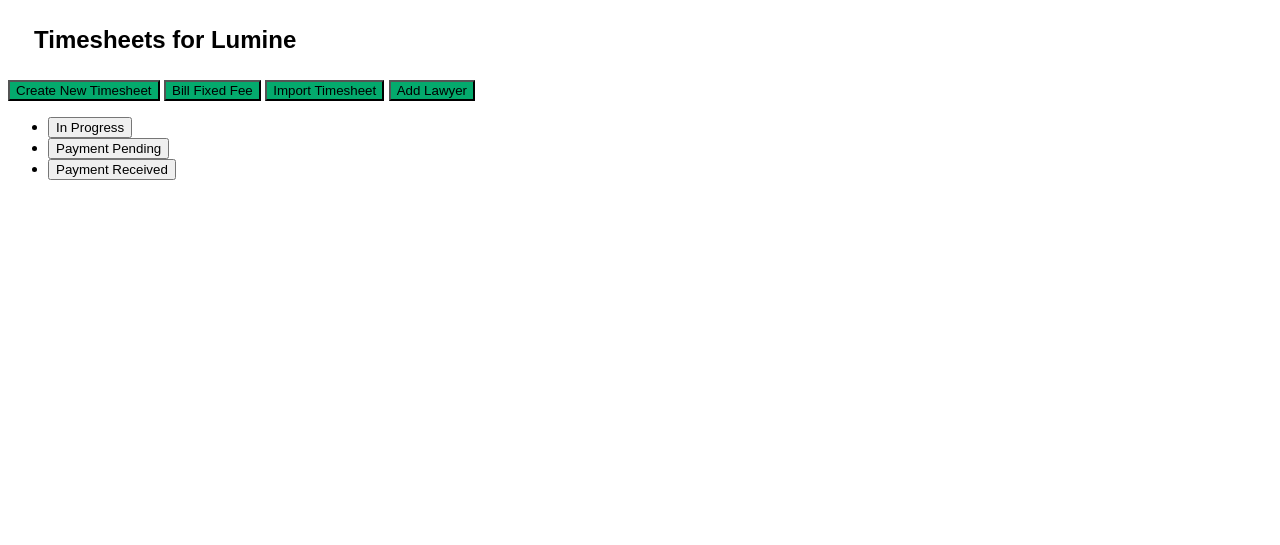
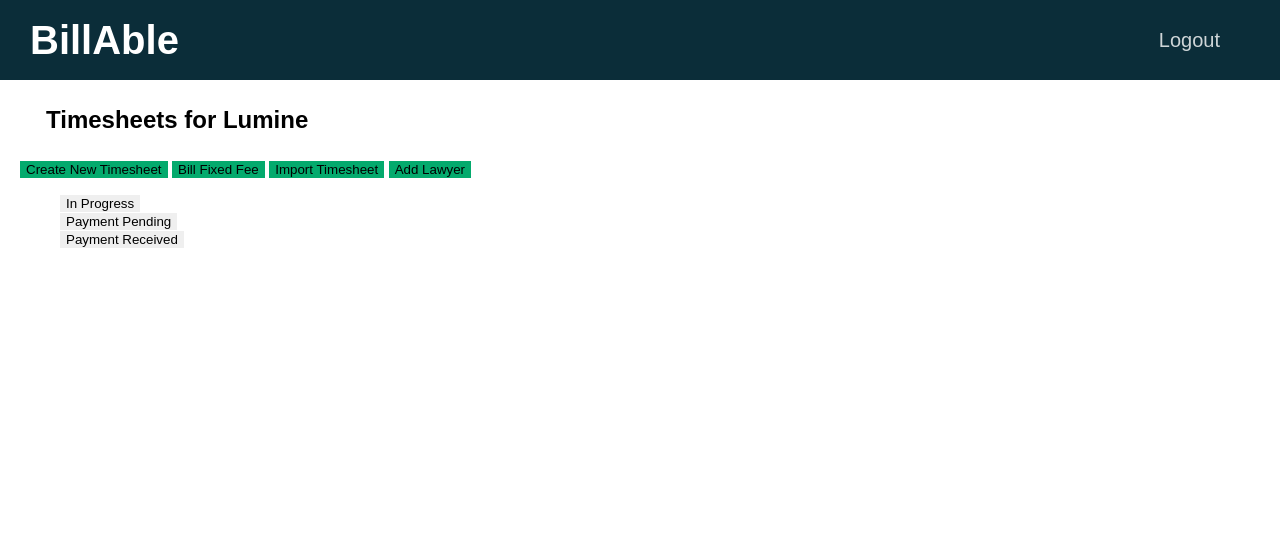
Before and after one commit to laurenlim2112/SMU-Hackathon, a Flask app: page /clients/2 in a window 1280 px wide. Shown: the top 545 px of the page. Run offline with Flask 3, Linux system fonts and the light colour scheme; a user stored in the database is signed in; data comes from the database, SQL or seed files in the repository; both versions use the stored data as it was after the commit; data that the repository does not hold is empty.

Commit message:
Updated home page

```diff
--- a/app.py
+++ b/app.py
@@ -9,7 +9,11 @@ import sqlite3, os, pandas, datetime
 app = Flask(__name__)
 app.secret_key = os.urandom(12)
 
-@app.route("/", methods=["GET", "POST"])
+@app.route("/", methods=["GET"])
+def index():
+    return redirect(url_for("home"))
+
+@app.route("/home", methods=["GET", "POST"])
 @login_required
 def home():
     id = session["user_id"]
@@ -41,23 +45,18 @@ def register():
     if request.method == "POST":
         name = request.form.get("name")
         if not name:
-            flash("Name cannot be left blank!")
             return render_template("register.html")
         email = request.form.get("email")
         if not email:
-            flash("Email cannot be left blank!")
             return render_template("register.html")
         existing = cursor.execute("SELECT * FROM users WHERE email = ?", [email]).fetchall()
         if len(existing) > 0:
-            flash("Email already in use!")
             return render_template("register.html")
         password = request.form.get("password")
         confirmation = request.form.get("confirmation")
         if not password or not confirmation:
-            flash("Password and confirmation cannot be left blank!")
             return render_template("register.html")
         if password != confirmation:
-            flash("Passwords do not match!")
             return render_template("register.html")
         hashed_password = generate_password_hash(password)
         rate = request.form.get("rate")
@@ -66,7 +65,6 @@ def register():
                         [name, email, hashed_password, rate, firm_id])
         connection.commit()
         connection.close()
-        flash("Registration successful!")
         return redirect(url_for("home"))
     else:
         firm_rows = cursor.execute("SELECT * FROM firms").fetchall()
@@ -85,23 +83,18 @@ def login():
         email = request.form.get("email")
         password = request.form.get("password")
         if not email:
-            flash("Email needed!")
             return render_template("login.html")
         elif not password:
-            flash("No password")
             return render_template("login.html")
         connection = sqlite3.connect("database.db")
         connection.row_factory = sqlite3.Row
         cursor = connection.cursor()
         result = cursor.execute("SELECT * FROM users WHERE email = ?", [email]).fetchall()
         if len(result) != 1 or not check_password_hash(result[0]["hash"], password):
-            flash("Invalid email address and/or password")
             return render_template("login.html")
         session["user_id"] = result[0]["id"]
-        cursor.execute("UPDATE users SET rate = 600 WHERE name = ?", ["Rosa"])
         connection.commit()
         connection.close()
-        flash("Login successful!")
         return redirect(url_for("home"))
     else:
         return render_template("login.html")
@@ -124,7 +117,6 @@ def addclient():
     firm_id = cursor.execute("SELECT firm FROM users WHERE id = ?", [user_id]).fetchone()["firm"]
     result = cursor.execute("SELECT * FROM clients WHERE email = ? AND firm = ?", [email, firm_id]).fetchall()
     if len(result) > 0:
-        flash("Client already in system!")
         return redirect(url_for("home"))
     cursor.execute("INSERT INTO clients (name, email, in_progress, payment_pending, payment_received, firm) VALUES (?, ?, ?, ?, ?, ?)",
                    [name, email, 0, 0, 0, firm_id])
@@ -132,7 +124,6 @@ def addclient():
     cursor.execute("INSERT INTO users_clients (user_id, client_id) VALUES (?, ?)", [user_id, client_id])
     connection.commit()
     connection.close()
-    flash("Client added successfully!")
     return redirect(url_for("home"))
 
 @app.route("/addlawyer/<id>", methods=["POST"])
@@ -148,14 +139,12 @@ def addlawyer(id):
         user_firm = cursor.execute("SELECT firm FROM users WHERE id = ?", [user_id]).fetchone()["firm"]
         new_lawyer_firm = cursor.execute("SELECT firm FROM users WHERE id = ?", [new_lawyer_id]).fetchone()["firm"]
         if user_firm != new_lawyer_firm:
-            flash("You are not authorised to add this lawyer for this client!")
             return redirect(url_for("home"))
         cursor.execute("INSERT INTO users_clients (user_id, client_id) VALUES (?, ?)", [new_lawyer_id, id])
         connection.commit()
         connection.close()
         return redirect(url_for("client", id=id))
     else:
-        flash("You are not authorised to add lawyers for this client!")
         return redirect(url_for("home"))
 
 @app.route("/clients/<id>", methods=["GET"])
@@ -218,7 +207,6 @@ def client(id):
                             lawyers=lawyers,
                             fixed_fees = fixed_fees)
     else:
-        flash("You are not authorised to view this client's timesheets!")
         return redirect(url_for("home"))
 
 @app.route("/timesheets/<id>", methods=["GET"])
@@ -263,7 +251,6 @@ def timesheet(id):
         return render_template("timesheet.html", timesheet=timesheet, client=client, tasks=tasks,
                                disbursements=disbursements, fixed_fees=fixed_fees)
     else:
-        flash("You are not authorised to view this timesheet!")
         return redirect(url_for("home"))
 
 @app.route("/addtask/<id>", methods=["POST"])
@@ -288,7 +275,6 @@ def addtask(id):
         connection.close()
         return redirect(url_for("timesheet", id=id))
     else:
-        flash("You are not authorised to add tasks to this timesheet!")
         return redirect(url_for("home"))
 
 @app.route("/addtimesheet/<id>", methods=["POST"])
@@ -309,7 +295,6 @@ def addtimesheet(id):
         connection.close()
         return redirect(url_for("client", id=id))
     else:
-        flash("You are not authorised to add timesheets for this client!")
         return redirect(url_for("home"))
 
 
@@ -330,7 +315,6 @@ def disbursement(id):
         connection.close()
         return redirect(url_for('timesheet', id=id))
     else:
-        flash("You are not authorised to add disbursements to this invoice!")
         return redirect(url_for("home"))
 
 @app.route("/billfixedfee/<id>", methods=["POST"])
@@ -345,7 +329,6 @@ def billfixedfee(id):
         upfront = int(request.form.get("upfront"))
         remainder = int(request.form.get("remainder"))
         if upfront + remainder != 100:
-            flash("Upfront and remainder do not add up to 100!")
             return redirect(url_for('client', id=id))
         fee_id = request.form.get("fee")
         fee_description = cursor.execute("SELECT description FROM fixed_fees WHERE id = ?", [fee_id]).fetchone()["description"]
@@ -398,7 +381,6 @@ def billfixedfee(id):
         connection.close()
         return redirect(url_for('client', id=id))
     else:
-        flash("You are not authorised to bill this client for fixed fees!")
         return redirect(url_for("home"))
 
 @app.route("/newfixedfee", methods=["POST"])
@@ -413,7 +395,6 @@ def newfixedfee():
     user_firm = cursor.execute("SELECT firm FROM users WHERE id = ?", [user_id]).fetchone()["firm"]
     existing = cursor.execute("SELECT * FROM fixed_fees WHERE description = ? AND firm = ?", [description, user_firm]).fetchall()
     if len(existing) != 0:
-        flash("This fixed fee has already been added!")
         return redirect(url_for("home"))
     cursor.execute("INSERT INTO fixed_fees (description, amount, firm) VALUES (?, ?, ?)", [description, amount, user_firm])
     connection.commit()
@@ -453,7 +434,6 @@ def export(id):
             return response
         return send_file(file, mimetype='application/vnd.ms-excel')
     else:
-        flash("You are not authorised to access this invoice!")
         return redirect(url_for("home"))
 
 @app.route("/approve/<id>", methods=["POST"])
@@ -474,7 +454,6 @@ def approve(id):
         connection.close()
         return redirect(url_for('timesheet', id=id))
     else:
-        flash("You are not authorised to approve this payment!")
         return redirect(url_for("home"))
 
 @app.route("/import/<id>", methods=["POST"])
@@ -530,5 +509,4 @@ def import_excel(id):
         connection.close()
         return redirect(url_for("timesheet", id=timesheet_id))
     else:
-        flash("You are not authorised to import timesheets for this client!")
         return redirect(url_for("home"))
--- a/static/styles.css
+++ b/static/styles.css
@@ -1,5 +1,11 @@
 body {
     font-family: Arial, Helvetica, sans-serif;
+    margin: 0;
+}
+
+main {
+    margin-left: 20px;
+    margin-right: 20px;
 }
 
 .pageform {
@@ -8,6 +14,17 @@ body {
 
 label {
     padding: 3px;
+}
+
+button {
+    border: none;
+}
+
+nav {
+    background-color: #0b2d39;
+    color: #fff;
+    width: 100%;
+    height: 80px;
 }
 
 button:hover {
@@ -24,13 +41,55 @@ a:hover {
     text-decoration: underline;
 }
 
+.nav-logo {
+    font-size: 40px;
+    font-weight: bold;
+    padding-left: 30px;
+    line-height: 80px;
+}
+
+.nav-item {
+    color: #fff;
+    list-style: none;
+}
+
+.nav-item:hover {
+    text-decoration: none;
+    cursor: pointer;
+}
+
+.nav-link {
+    font-size: 20px;
+    line-height: 80px;
+    float: right;
+    margin-right: 60px;
+    opacity: 0.8;
+}
+
+.page-header{
+    font-size: 50px;
+    line-height: 50px;
+}
+
+.tagline {
+    margin-left: 30px;
+}
+
 .form-button {
     color: white;
     padding: 14px 20px;
     margin: 8px 0;
-    border: none;
     cursor: pointer;
     width: 100%;
+}
+
+.option-button {
+    color: white;
+    padding: 14px 20px;
+    height: 40px;
+    margin-left: 10px;
+    margin-right: 10px;
+    cursor: pointer;
 }
 
 .modal-backdrop {
@@ -87,7 +146,7 @@ a:hover {
 }
 
 .dashboard {
-    height: 350px;
+    height: 60%;
     overflow-y: auto;
 }
 
@@ -134,9 +193,11 @@ a:hover {
     background-color: #04AA6D;
 }
 
+.primarybtn {
+    background-color: #3366cc;
+}
+
 .dangerbtn {
-    width: auto;
-    padding: 10px 18px;
     background-color: #f44336;
 }
 
--- a/templates/layout.html
+++ b/templates/layout.html
@@ -9,18 +9,20 @@
         {% block script %}
         {% endblock %}
     </head>
+
     <body>
-        {% if get_flashed_messages() %}
-            <header>
-                <div class="alert alert-primary mb-0 text-center" role="alert">
-                    {{ get_flashed_messages() | join(" ") }}
-                </div>
-            </header>
-        {% endif %}
+        <nav>
+            <div>
+                <a href="{{ url_for('home') }}" class="nav-logo nav-item">BillAble</a>
+                {% if session["user_id"] %}
+                    <a href="/logout" class="nav-item nav-link">Logout</a>
+                {% endif %}
+            </div>
+        </nav>
+        <main>
+            {% block main %}
+            {% endblock %}
+        </main>
+    </body>
 
-        <main>
-            {% block main %}{% endblock %}
-        </main>
-
-    </body>
 </html>
```
Also changed, not shown: templates/home.html (+32 -23 lines), database.db.
